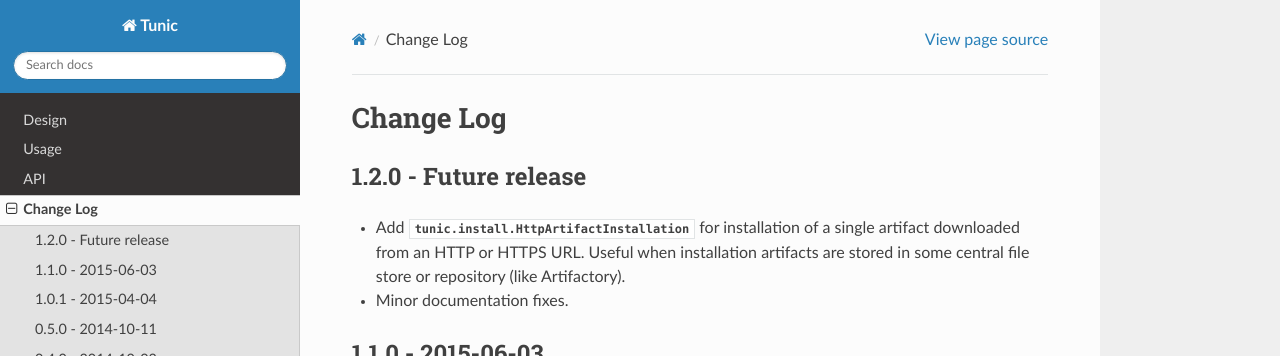
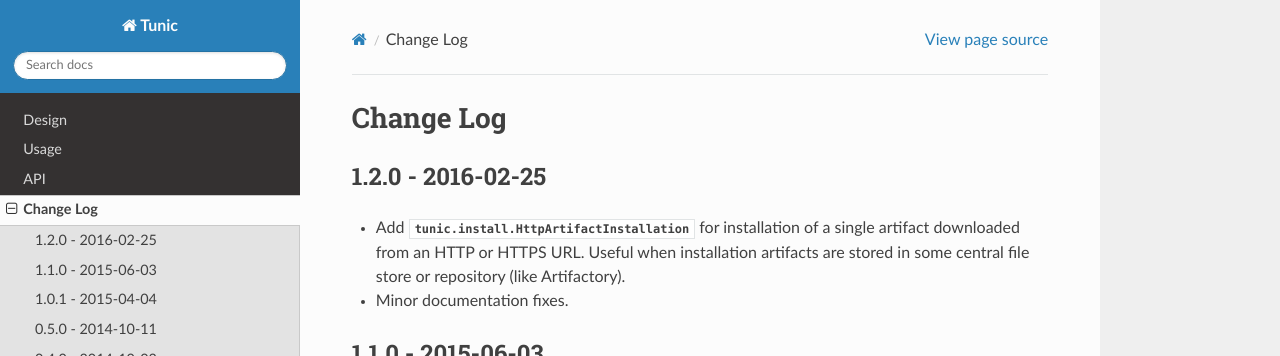
Before and after one commit to 56quarters/tunic, a Sphinx documentation site: the page built from doc/source/changes.rst, in a window 1280 px wide and 900 px high. Shown: the top 356 px of the window. Built offline with Sphinx 7.4.7 and the Read the Docs theme 2.0.0, drawn with Linux system fonts in a browser that asks for light colours; the version number could not be read and is left out.

Commit message:
Update changelog for 1.2.0 release

```diff
--- a/doc/source/changes.rst
+++ b/doc/source/changes.rst
@@ -1,8 +1,8 @@
 Change Log
 ==========
 
-1.2.0 - Future release
-----------------------
+1.2.0 - 2016-02-25
+------------------
 * Add :class:`tunic.install.HttpArtifactInstallation` for installation of a single
   artifact downloaded from an HTTP or HTTPS URL. Useful when installation artifacts
   are stored in some central file store or repository (like Artifactory).
```
